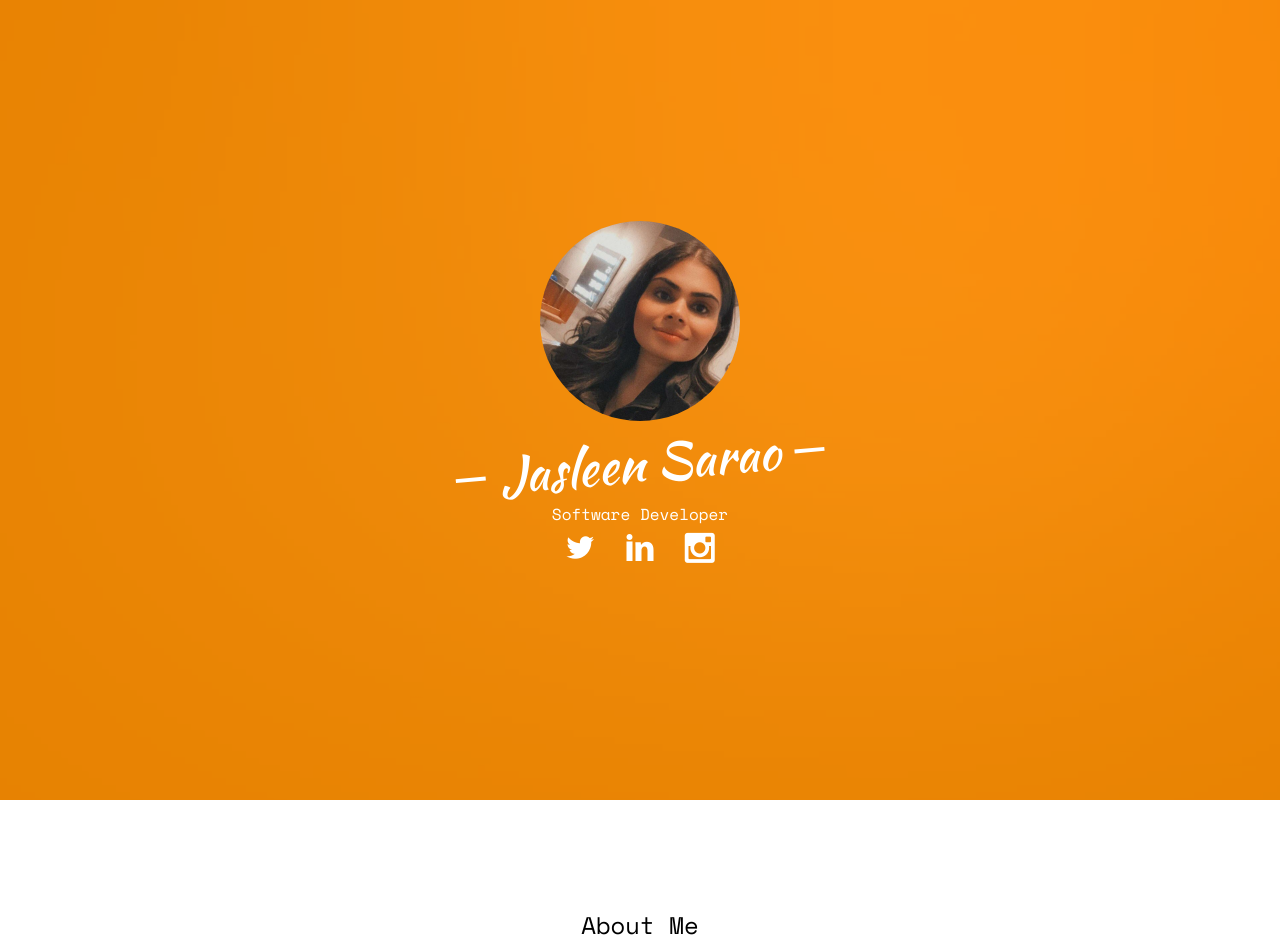
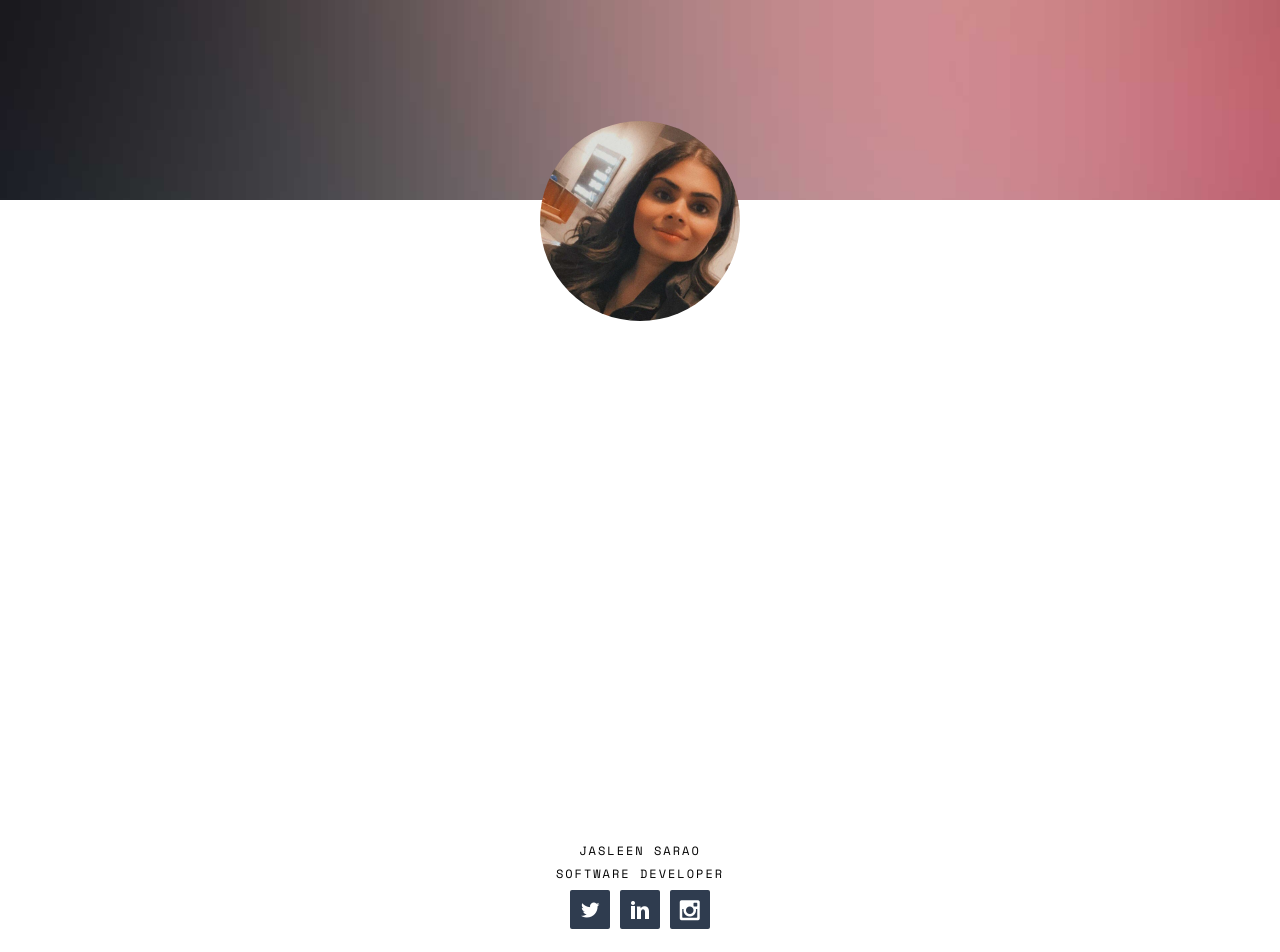
Before and after one commit to hsarao/hsarao.github.io, a plain HTML site: page index.html in a window 1280 px wide. Shown: the top 952 px of the page. Drawn offline with nearby package versions, Linux system fonts and the light colour scheme; some packages are replaced by stand-ins of ours; no server answers; files whose address does not match are found by name.

Commit message:
Updating index

```diff
--- a/css/style.css
+++ b/css/style.css
@@ -23,7 +23,7 @@
   position: relative;
   overflow-x: hidden;
   width: 100%;
-  height: 100%;
+  height: 80%;
   -webkit-transition: 0.5s;
   -o-transition: 0.5s;
   transition: 0.5s;
@@ -90,7 +90,7 @@
   background-size: cover;
   background-attachment: fixed;
   position: relative;
-  height: 600px;
+  height: 200px;
   width: 100%;
 }
 #fh5co-header .overlay,
@@ -145,7 +145,7 @@
   top: 40px;
   left: 0;
   width: 30px;
-  height: 4px;
+  height: 3px;
   content: '';
   background: #fff;
   margin-left: -30px;
--- a/index.html
+++ b/index.html
@@ -58,15 +58,12 @@
 	<body>
 
 	<div class="fh5co-loader"></div>
-
 	<div id="page">
-	<header id="fh5co-header" class="fh5co-cover js-fullheight" role="banner" style="background-image:url(images/cover_bg_3.jpg);" data-stellar-background-ratio="0.5">
-		<div class="overlay"></div>
-		<div class="container">
+	<header id="fh5co-header" class="fh5co-cover" role="banner" style="background-image:url(images/cover_bg_3.jpg);" data-stellar-background-ratio="0.5">
 			<div class="row">
 				<div class="col-md-8 col-md-offset-2 text-center">
-					<div class="display-t js-fullheight">
-						<div class="display-tc js-fullheight animate-box" data-animate-effect="fadeIn">
+					<div class="display-t">
+						<div class="display-tc animate-box" data-animate-effect="fadeIn">
 							<div class="profile-thumb" style="background: url(images/Jasleen.jpg);"></div>
 							<h1><span>Jasleen Sarao</span></h1>
 							<h3><span>Software Developer</span></h3>
@@ -82,14 +79,23 @@
 					</div>
 				</div>
 			</div>
-		</div>
 	</header>
 
 	<div id="fh5co-about" class="animate-box">
 		<div class="container">
 			<div class="row">
 				<div class="col-md-8 col-md-offset-2 text-center fh5co-heading">
-					<h3>About Me</h3>
+					<h1><span><br><br><br><br><br><br><br><br><br><br>Jasleen Sarao</span></h1>
+					<h3><span>Software Developer</span></h3>
+					<p>
+						<ul class="fh5co-social-icons">
+							<li><a href="https://twitter.com/jasleensran18"><i class="icon-twitter2"></i></a></li>
+							<!-- <li><a href="#"><i class="icon-facebook2"></i></a></li> -->
+							<li><a href="https://www.linkedin.com/in/jasleensarao"><i class="icon-linkedin2"></i></a></li>
+							<li><a href="https://www.instagram.com/jasleenxsran/"><i class="icon-instagram2"></i></a></li>
+						</ul>
+					</p>
+					<h3><br>About Me</h3>
 				</div>
 			</div>
 			<!--<div class="row">
@@ -104,8 +110,8 @@
 					</ul>
 				</div>-->
 				<div class="col-md-8">
-					<p><br>I was born and raised in Punjab (India) within a loving family of four, including my parents, brother, and myself. After finishing my high school there, I moved to Winnipeg in 2015 to pursue studies in computer science. </p>
-<p>I attended Red River college in Winnipeg and took a 2 year program in Business Information and Technology. During the program, I did an 8 month-intership with Manitoba Hydro and learnt a great deal about how big companies and IT work in a real world. After successfully completing my diploma, I was fortunate to land a full-time position at Manitoba Hydro as I exceeded all expectations in my performance during my internship term. I am lucky enough to say that I absolutely love my job and I have met some wonderful people here. </p>
+					I was born and raised in Punjab (India) within a loving family of four, including my parents, brother, and myself. After finishing my high school there, I moved to Winnipeg in 2015 to pursue studies in computer science. </p>
+<p>I attended Red River college in Winnipeg and took a 2 year program in Business Information and Technology. During the program, I did an 8 month-intership with Manitoba Hydro and learnt a great deal about how big companies and IT work in a real world. After successfully completing my diploma, I was fortunate to land a full-time position at Manitoba Hydro as I exceeded all expectations in my performance during my internship term. I am lucky enough to say that I absolutely love my job and I have met some wonderful people here.
 <p>Currently, I am pursuing bachelor’s degree program in Applied Computer Science at the university of Winnipeg, and I am also working full time as System Developer with Manitoba Hydro. </p>
 <p>Besides my academic and work life, I love to play basketball, swim and run. And, I have a huge interest in finance and stock market. Also, I love to read books on neuroscience and psychology in my leisure time. I struggled with anxiety during my teenage years, so I have always been interested in self-understanding and mental health awareness. Some of my favorites books are 'The paradox of choice', 'The 5AM Club' and 'The Alchemist'.</p>
 			<!--	<p>
```
